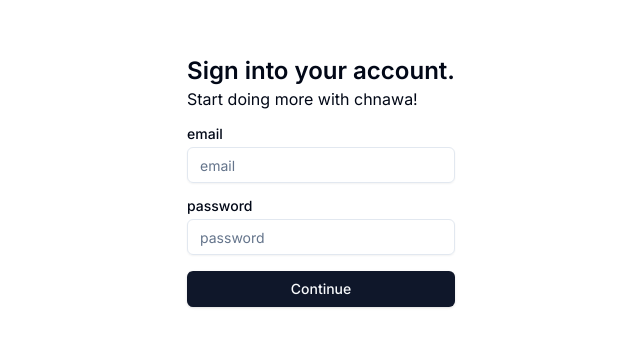
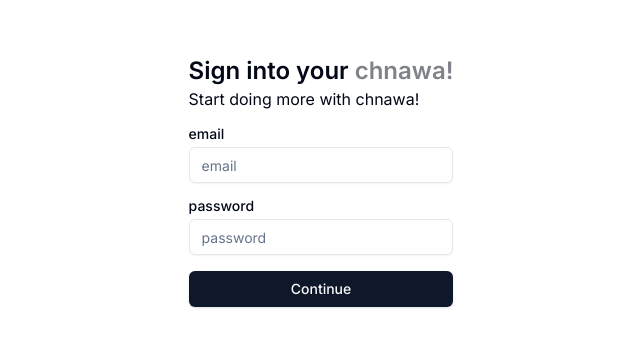
Before and after one commit to JustPowerful/chnawa, a Next.js app: page /signin in a window 1280 px wide. Shown: the part 219-566 px from the top of the page, without its empty margins (319-959 px from the left). Built offline with nearby package versions, Linux system fonts and the light colour scheme.

Commit message:
add loading state to sign-in form and update button text; enhance user feedback during authentication

```diff
--- a/src/app/(auth)/signin/components/signinform.tsx
+++ b/src/app/(auth)/signin/components/signinform.tsx
@@ -5,6 +5,7 @@ import { signIn } from "next-auth/react";
 import { useRouter } from "next/navigation";
 import { Button } from "@/components/ui/button";
 import { InputWithLabel } from "@/components/ui/input-with-label";
+import { Loader2 } from "lucide-react";
 
 interface SignInFormProps {}
 
@@ -13,10 +14,12 @@ const SignInForm: FC<SignInFormProps> = () => {
   const [email, setEmail] = useState("");
   const [password, setPassword] = useState("");
   const [error, setError] = useState("");
+  const [isLoading, setIsLoading] = useState(false);
 
   const handleSubmit = async (e: React.FormEvent) => {
     e.preventDefault();
     try {
+      setIsLoading(true);
       const res = await signIn("credentials", {
         email,
         password,
@@ -31,12 +34,16 @@ const SignInForm: FC<SignInFormProps> = () => {
       router.push("/dashboard"); // Redirect to dashboard after successful sign in
     } catch (error) {
       setError("Something went wrong");
+    } finally {
+      setIsLoading(false);
     }
   };
 
   return (
     <form onSubmit={handleSubmit}>
-      <div className="text-2xl font-semibold">Sign into your account. </div>
+      <div className="text-2xl font-semibold">
+        Sign into your <span className="opacity-50">chnawa!</span>{" "}
+      </div>
       <div>Start doing more with chnawa!</div>
       <div className="space-y-4 mt-4">
         <InputWithLabel
@@ -56,35 +63,14 @@ const SignInForm: FC<SignInFormProps> = () => {
           type="password"
         />
         {error && <p className="text-red-500 text-sm">{error}</p>}
-        <Button className="w-full">Continue</Button>
+        <Button className="w-full">
+          {isLoading ? (
+            <Loader2 className="w-5 h-5 animate-spin" />
+          ) : (
+            "Continue"
+          )}
+        </Button>
       </div>
-
-      {/* <div>
-        <label htmlFor="email" className="block text-sm font-medium">
-          Email
-        </label>
-        <input
-          type="email"
-          id="email"
-          value={email}
-          onChange={(e) => setEmail(e.target.value)}
-          className="mt-1 block w-full rounded-md border p-2"
-          required
-        />
-      </div>
-      <div>
-        <label htmlFor="password" className="block text-sm font-medium">
-          Password
-        </label>
-        <input
-          type="password"
-          id="password"
-          value={password}
-          onChange={(e) => setPassword(e.target.value)}
-          className="mt-1 block w-full rounded-md border p-2"
-          required
-        />
-      </div> */}
     </form>
   );
 };
```
